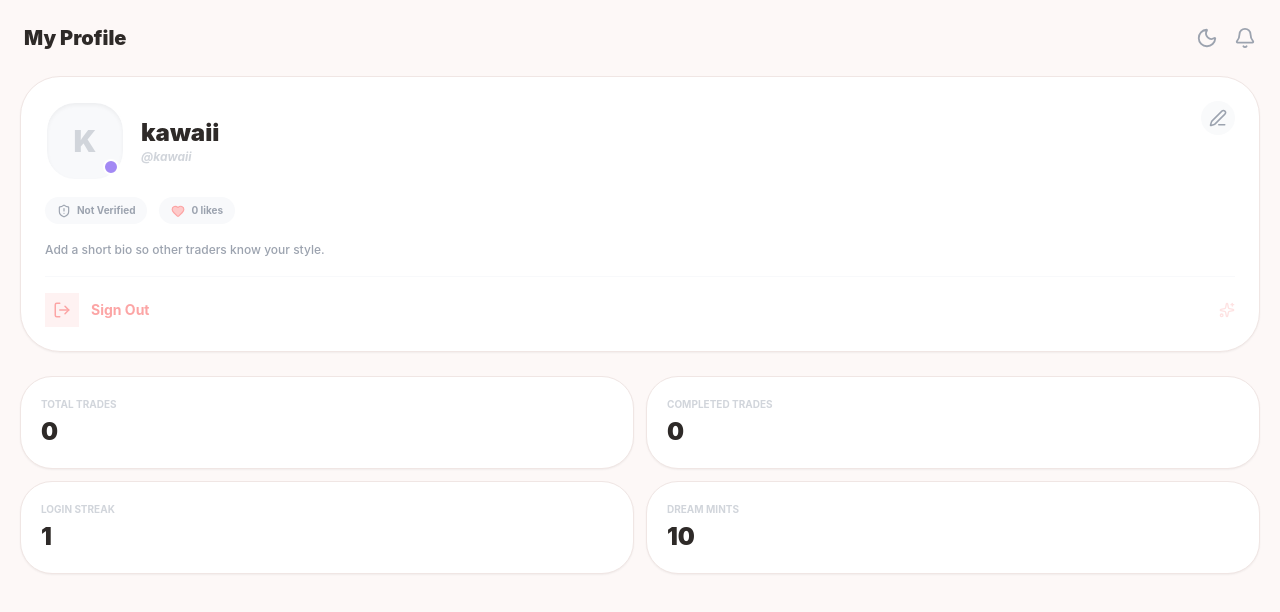
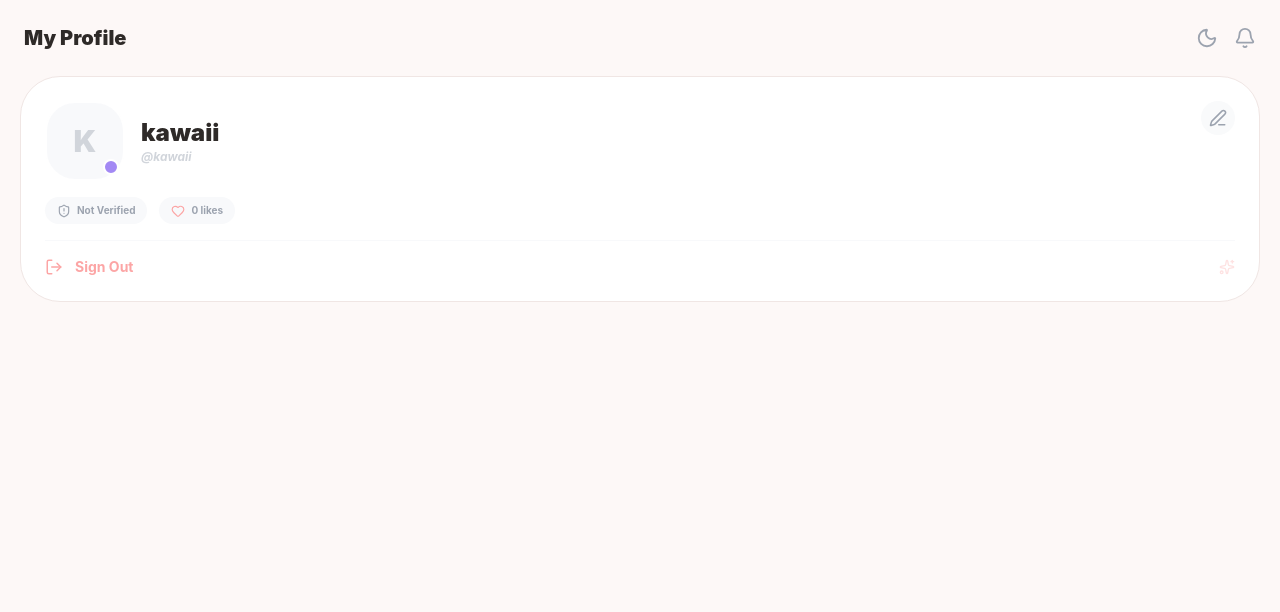
Before and after one commit to ikawaiimaha/kumomint-v2, a React (Vite) app: page /profile in a window 1280 px wide. Shown: the top 612 px of the page. Built offline with nearby package versions, Linux system fonts and the light colour scheme.

Commit message:
Update ProfilePage.tsx

```diff
--- a/src/pages/ProfilePage.tsx
+++ b/src/pages/ProfilePage.tsx
@@ -9,7 +9,6 @@ import {
   Edit3,
   ShieldAlert,
   Heart,
-  Settings,
   Sparkles
 } from 'lucide-react';
 
@@ -17,52 +16,33 @@ export default function ProfilePage() {
   const { user, signOut } = useAuth();
   const navigate = useNavigate();
   const [profile, setProfile] = useState<any>(null);
-  const [loading, setLoading] = useState(true);
 
   useEffect(() => {
     if (user) fetchProfile();
   }, [user]);
 
   const fetchProfile = async () => {
-    setLoading(true);
-    const { data } = await supabase
-      .from('traders')
-      .select('*')
-      .eq('id', user?.id)
-      .single();
+    const { data } = await supabase.from('traders').select('*').eq('id', user?.id).single();
     if (data) setProfile(data);
-    setLoading(false);
   };
 
   const handleLogout = async () => {
-    try {
-      await signOut();
-      navigate('/login');
-    } catch (error) {
-      console.error("Error logging out:", error);
-    }
+    await signOut();
+    navigate('/login');
   };
 
   return (
     <div className="min-h-screen bg-[#FDF8F7] pb-24">
-      {/* --- TOP BAR --- */}
       <div className="p-6 flex justify-between items-center">
         <h1 className="text-xl font-black text-[#2E2A28]">My Profile</h1>
-        <div className="flex gap-4 text-gray-400">
-          <Moon size={22} />
-          <Bell size={22} />
-        </div>
+        <div className="flex gap-4 text-gray-400"><Moon size={22} /><Bell size={22} /></div>
       </div>
 
       <main className="px-5 space-y-6">
-        {/* --- MAIN PROFILE CARD --- */}
-        <div className="bg-white rounded-[40px] p-6 shadow-sm border border-[#F0E6E4] relative">
-          <button className="absolute top-6 right-6 p-2 bg-gray-50 rounded-full text-gray-400">
-            <Edit3 size={18} />
-          </button>
-
+        <div className="bg-white rounded-[40px] p-6 border border-[#F0E6E4] relative">
+          <button className="absolute top-6 right-6 p-2 bg-gray-50 rounded-full text-gray-400"><Edit3 size={18} /></button>
           <div className="flex items-center gap-4 mb-4">
-            <div className="w-20 h-20 bg-[#F8F9FB] rounded-[30px] flex items-center justify-center text-3xl font-black text-gray-300 border-2 border-white shadow-inner relative">
+            <div className="w-20 h-20 bg-[#F8F9FB] rounded-[30px] flex items-center justify-center text-3xl font-black text-gray-300 border-2 border-white relative">
               {profile?.username?.charAt(0).toUpperCase() || 'K'}
               <div className="absolute bottom-1 right-1 w-4 h-4 bg-[#A389F4] rounded-full border-2 border-white" />
             </div>
@@ -71,49 +51,14 @@ export default function ProfilePage() {
               <p className="text-xs font-bold text-gray-300 italic">@{profile?.username || 'kawaii'}</p>
             </div>
           </div>
-
-          {/* Social Stats */}
           <div className="flex gap-3 mb-4">
-            <div className="flex items-center gap-1.5 bg-[#F8F9FB] px-3 py-1.5 rounded-full text-[10px] font-bold text-gray-400">
-              <ShieldAlert size={14} /> Not Verified
-            </div>
-            <div className="flex items-center gap-1.5 bg-[#F8F9FB] px-3 py-1.5 rounded-full text-[10px] font-bold text-gray-400">
-              <Heart size={14} className="fill-red-200 text-red-300" /> 0 likes
-            </div>
+            <div className="flex items-center gap-1.5 bg-[#F8F9FB] px-3 py-1.5 rounded-full text-[10px] font-bold text-gray-400"><ShieldAlert size={14} /> Not Verified</div>
+            <div className="flex items-center gap-1.5 bg-[#F8F9FB] px-3 py-1.5 rounded-full text-[10px] font-bold text-gray-400"><Heart size={14} className="text-red-300" /> 0 likes</div>
           </div>
-
-          <p className="text-xs text-gray-400 font-medium leading-relaxed border-b border-[#F8F9FB] pb-4">
-            {profile?.bio || "Add a short bio so other traders know your style."}
-          </p>
-
-          {/* --- LOGOUT SECTION (BOTTOM OF CARD) --- */}
-          <button
-            onClick={handleLogout}
-            className="w-full flex items-center justify-between pt-4 group transition-all"
-          >
-            <div className="flex items-center gap-3">
-              <div className="p-2 bg-red-50 rounded-xl text-red-300 group-hover:bg-red-100 transition-colors">
-                <LogOut size={18} />
-              </div>
-              <span className="text-sm font-bold text-red-300">Sign Out</span>
-            </div>
+          <button onClick={handleLogout} className="w-full flex items-center justify-between pt-4 border-t border-[#F8F9FB]">
+            <div className="flex items-center gap-3 text-red-300"><LogOut size={18} /><span className="text-sm font-bold">Sign Out</span></div>
             <Sparkles size={16} className="text-red-100" />
           </button>
-        </div>
-
-        {/* Stats Grid */}
-        <div className="grid grid-cols-2 gap-3">
-          {[
-            { label: 'Total Trades', val: 0 },
-            { label: 'Completed Trades', val: 0 },
-            { label: 'Login Streak', val: 1 },
-            { label: 'Dream Mints', val: 10 },
-          ].map((s, i) => (
-            <div key={i} className="bg-white p-5 rounded-[32px] border border-[#F0E6E4] shadow-sm">
-              <p className="text-[10px] font-bold text-gray-300 uppercase mb-1">{s.label}</p>
-              <p className="text-2xl font-black text-[#2E2A28]">{s.val}</p>
-            </div>
-          ))}
         </div>
       </main>
     </div>
```
